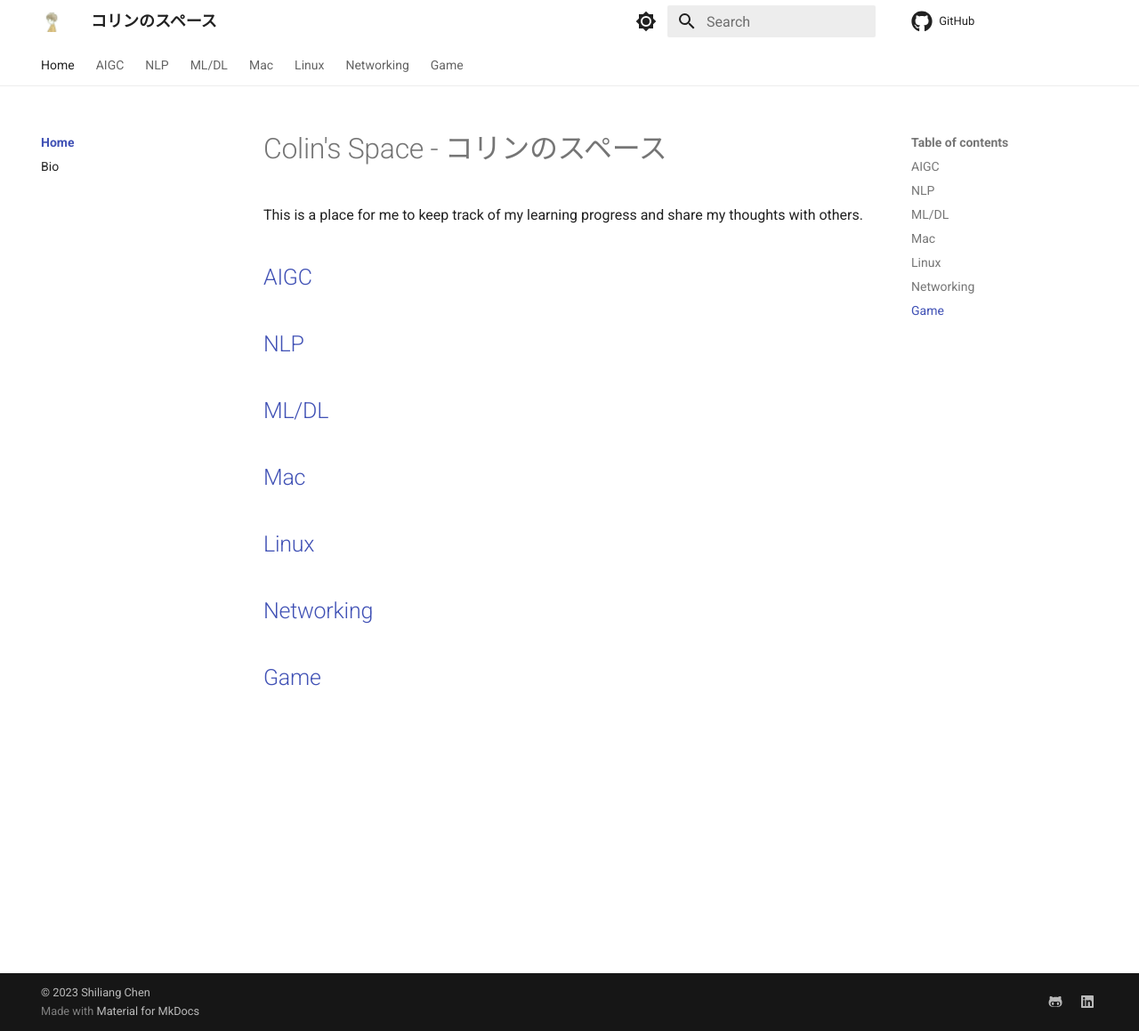
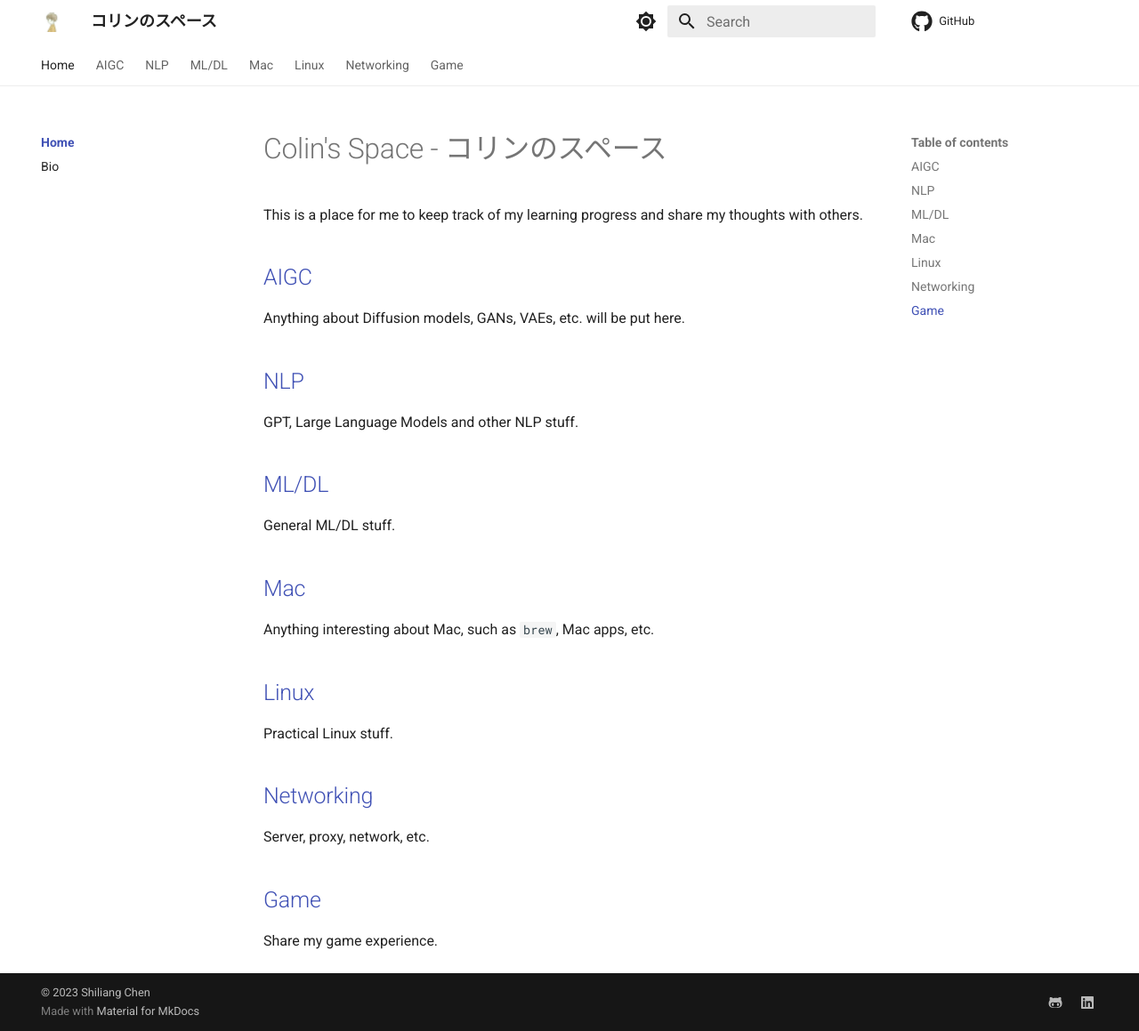
Before and after one commit to csl122/mkdocs, an MkDocs documentation site: the page built from docs/index.md, in a window 1280 px wide and 1159 px high. Shown: the whole window at 89% size. Built offline with MkDocs 1.6.1 and Material for MkDocs 9.7.7, drawn with Linux system fonts in a browser that asks for light colours; comment, search, counter and statistics services are not loaded.

Commit message:
feat: add description in home page

```diff
--- a/docs/index.md
+++ b/docs/index.md
@@ -4,21 +4,28 @@ This is a place for me to keep track of my learning progress and share my though
 
 ## [AIGC](aigc)
 
-
+Anything about Diffusion models, GANs, VAEs, etc. will be put here.
 
 ## [NLP](nlp)
 
+GPT, Large Language Models and other NLP stuff.
 
 ## [ML/DL](ml)
 
+General ML/DL stuff.
 
 ## [Mac](mac)
 
+Anything interesting about Mac, such as `brew`, Mac apps, etc.
 
 ## [Linux](linux)
 
+Practical Linux stuff.
 
 ## [Networking](networking)
 
+Server, proxy, network, etc.
 
 ## [Game](game)
+
+Share my game experience.
```
